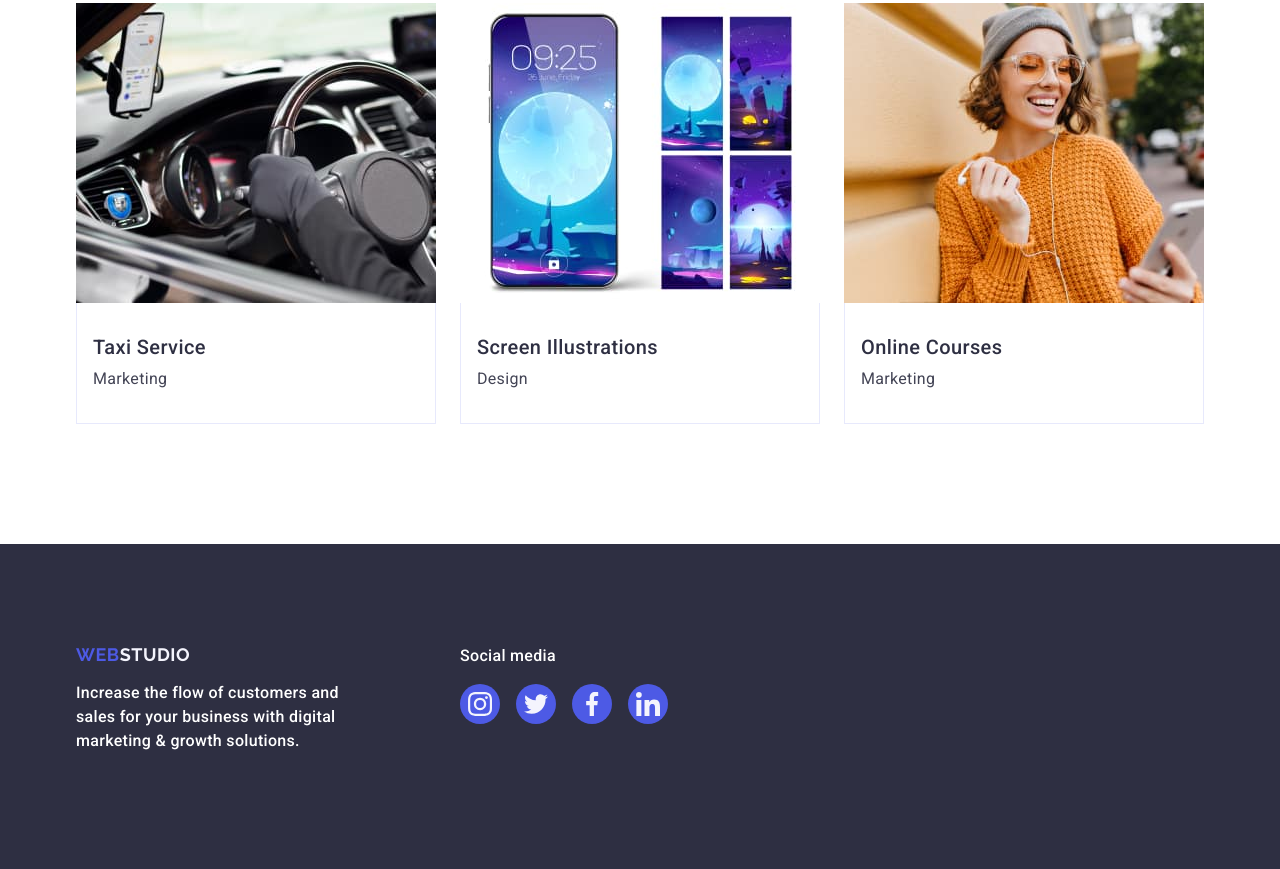
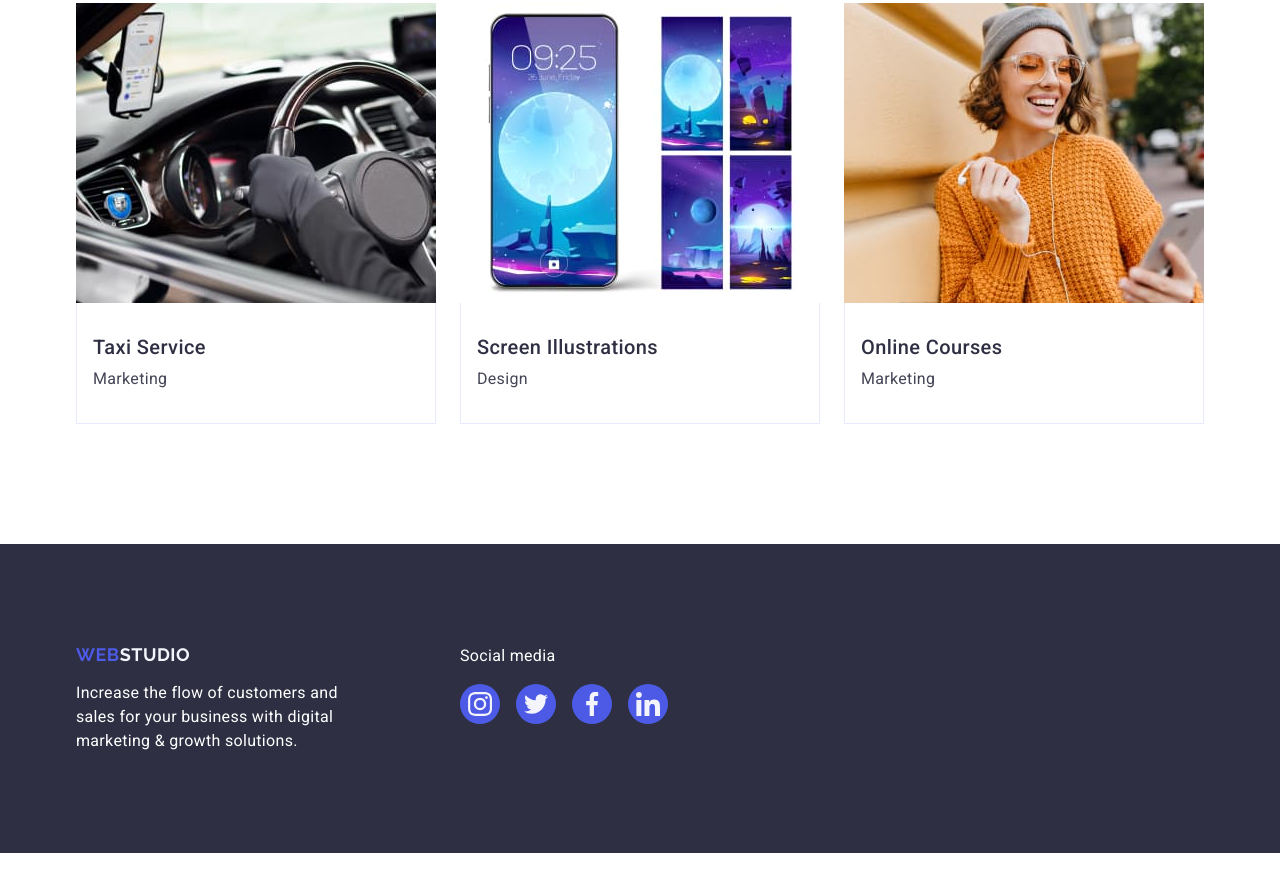
Before and after one commit to DmytroBezghubenko/goit-markup-hw-04, a plain HTML site: page index.html in a window 1280 px wide. Shown: the part 2639-3508 px from the top of the page. Drawn offline with nearby package versions, Linux system fonts and the light colour scheme.

Commit message:
Update styles.css

```diff
--- a/css/styles.css
+++ b/css/styles.css
@@ -178,6 +178,7 @@ ol {
     background-image: linear-gradient(rgba(46, 47, 66, 0.7), rgba(46, 47, 66, 0.7)), url("../images/people.jpeg");
     background-repeat: no-repeat;
     background-position: center;
+    margin: 0 auto;
 }
 
 .herosection-container {
@@ -496,11 +497,9 @@ ol {
 .footer-caption {
     width: 264px;
     color: #FFFFFF;
-    font-weight: 500;
     font-size: 16px;
     line-height: 1.5;
     letter-spacing: 0.02em;
-    margin-bottom: 16px;
 }
 
 .footer-icons {
```
